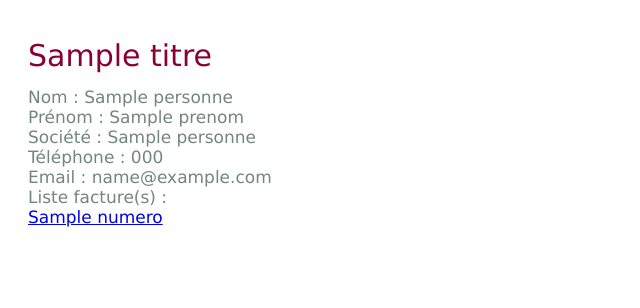
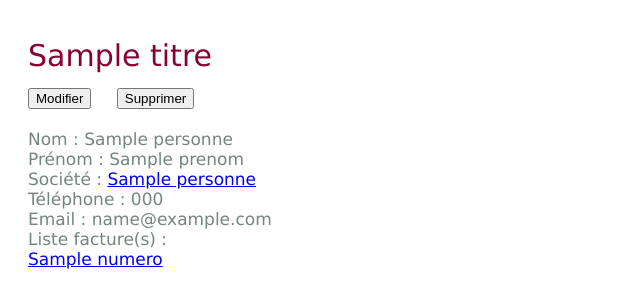
Before and after one commit to ericLavachery/COGIP-app, a PHP site: template view/contacts_detail.php in a window 1280 px wide. Shown: the top 308 px of the page, without its empty margins (0-640 px from the left). Run offline with PHP 8.4, Linux system fonts and the light colour scheme; the template is opened without the code that fills it: most values are stand-ins (such as "Sample title", 1, 10 or a date in 2020).

Commit message:
encore un push

```diff
--- a/model/contacts_ajouter.php
+++ b/model/contacts_ajouter.php
@@ -11,7 +11,6 @@ $societes = $stmt->fetchAll();
 
 // Si utilisation du bouton "Ajouter dans le contact"
     if(isset($_POST['btn'])){
-      var_dump($_POST);
         $lname = filter_var($_POST['nom'], FILTER_SANITIZE_STRING);
         $fname = filter_var($_POST['prenom'], FILTER_SANITIZE_STRING);
         $phone = filter_var($_POST['telephone'], FILTER_SANITIZE_NUMBER_INT);
--- a/view/contacts_detail.php
+++ b/view/contacts_detail.php
@@ -8,10 +8,15 @@
 </head>
 <body>
     <h1><?= $titre ?></h1>
+     <a href="index.php?page=lesboites_modifier&id=<?=$idsociete?>"><button type="button" name="button">Modifier</button></a>
+    <a href="index.php?page=lesboites_modifier&id=<?=$idsociete?>"><button type="button" name="button">Supprimer</button></a>
+    <br>
+
+    <br>
 
     Nom : <?=$personnes['nom']?><br>
     Prénom : <?=$personnes['prenom']?><br>
-    Société : <?=$personnes['nom_societe']?><br>
+    Société : <a href="index.php?page=lesboites_detail&id=<?=$factures['id_societe']?>"><?=$personnes['nom_societe']?></a><br>
     Téléphone : <?=$personnes['telephone']?><br>
     Email : <?=$personnes['email']?><br>
     Liste facture(s) : <br>
```
